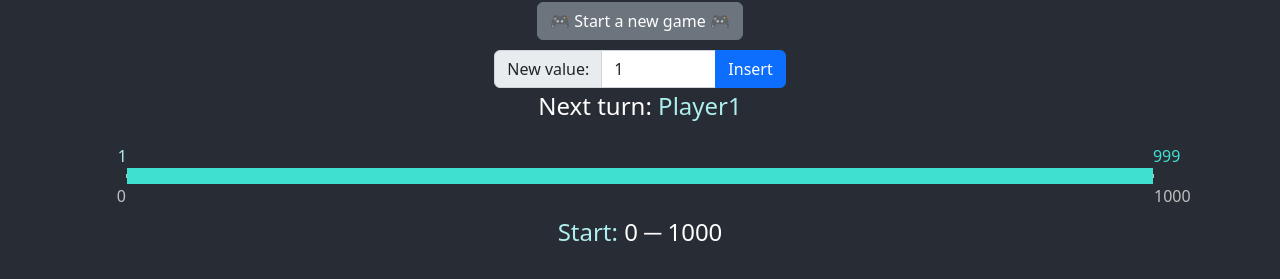
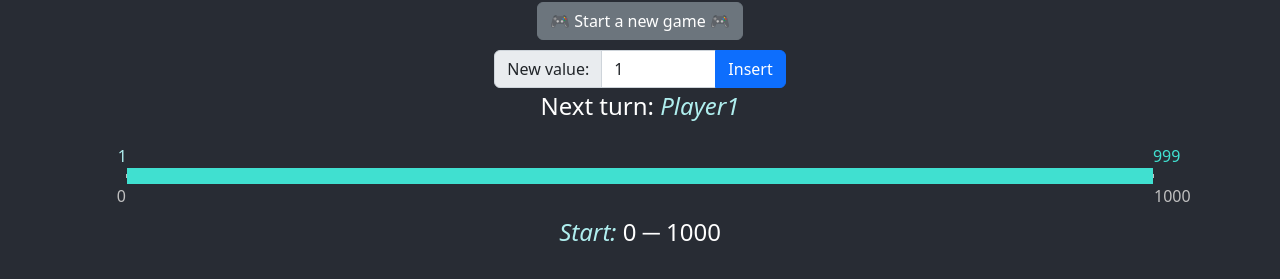
Before and after one commit to MaxAquila/coffee-game, a React (Create React App) app: page /game in a window 1280 px wide. Shown: the part 239-518 px from the top of the page. Built offline with nearby package versions, Linux system fonts and the light colour scheme.

Commit message:
Minor fix

```diff
--- a/src/components/app/App.scss
+++ b/src/components/app/App.scss
@@ -70,6 +70,7 @@ $gameover-color: orangered;
 
   .player-name {
     color: paleturquoise;
+    font-style: italic;
   }
 
   .btn-function {
--- a/src/components/settings/SettingsPlayers.tsx
+++ b/src/components/settings/SettingsPlayers.tsx
@@ -41,7 +41,7 @@ export const SettingsPlayers = (props: PropsChild) => {
     return (<>
         <form className="input-group" onSubmit={handleSubmit}>
             <label className="input-group-text">New player:</label>
-            <input ref={inputRef} className="form-control" defaultValue={""} disabled={idDisabled} />
+            <input ref={inputRef} className="form-control" defaultValue={""} disabled={idDisabled} maxLength={16} />
             <button type="submit" className="btn btn-primary" disabled={idDisabled}>Set</button>
         </form>
         <SettingsPlayersList players={players} onRemovePlayerCallback={onRemovePlayer} />
```
